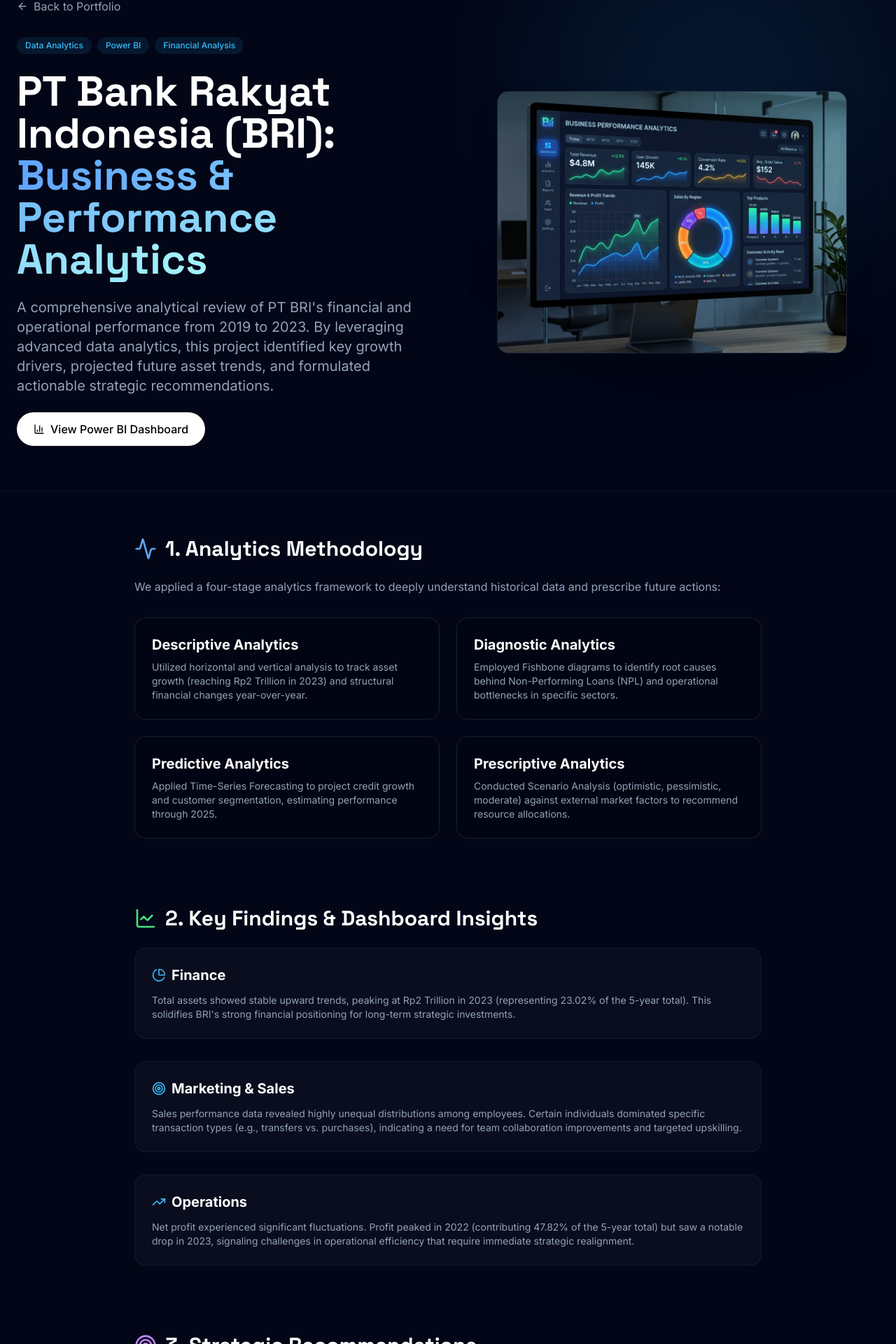
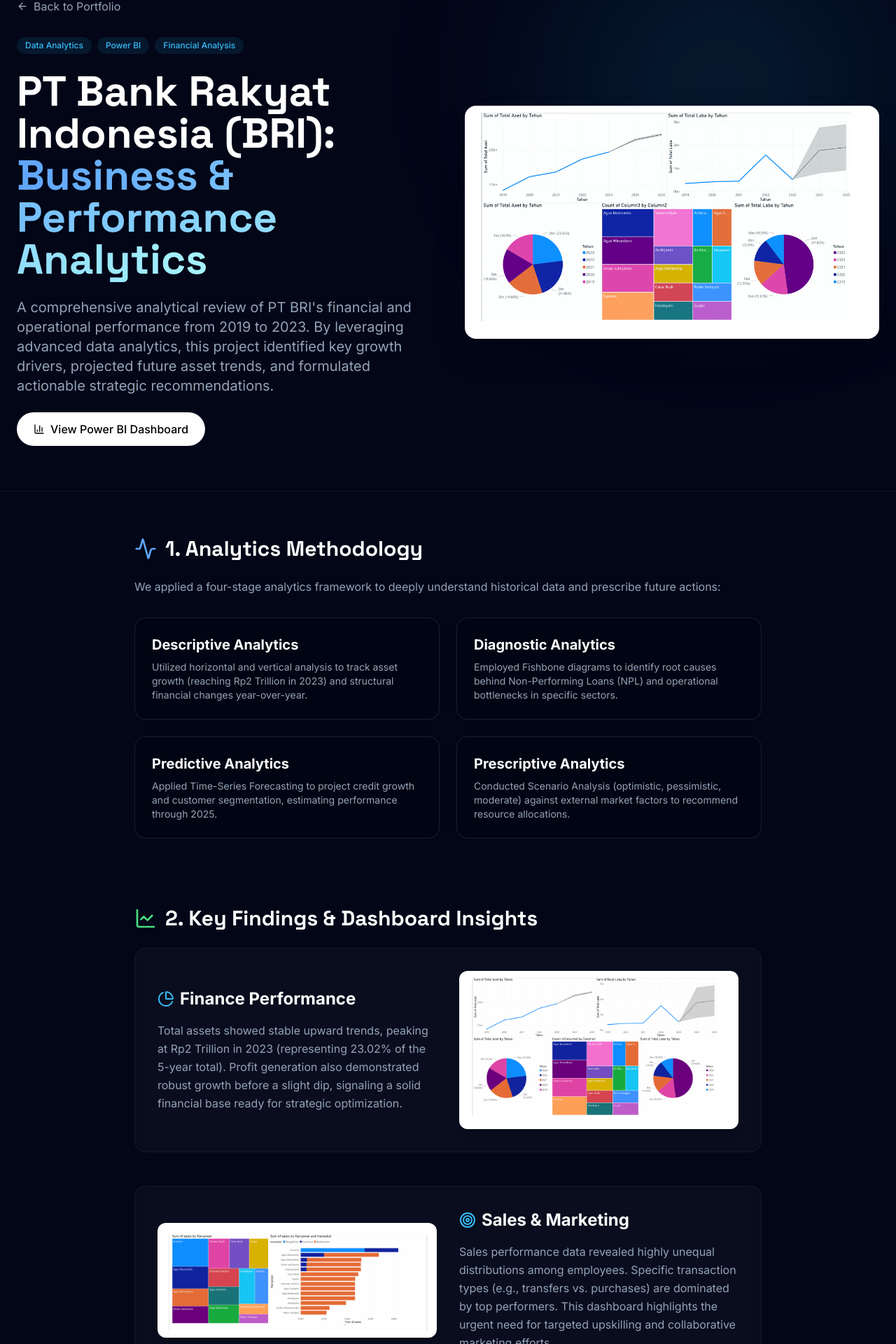
Before and after one commit to rendiody0911/porto, a Next.js app: page /projects/business-performance-analytics in a window 1280 px wide. Shown: the part 131-2051 px from the top of the page at 70% size. Built offline with nearby package versions, Linux system fonts and the light colour scheme.

Commit message:
Update Business Analytics project page to include actual Power BI dashboard images

```diff
--- a/app/projects/business-performance-analytics/page.tsx
+++ b/app/projects/business-performance-analytics/page.tsx
@@ -53,13 +53,13 @@
             transition={{ duration: 0.7, type: "spring", bounce: 0.3, delay: 0.2 }}
             className="order-1 lg:order-2 w-full flex justify-center"
           >
-            <div className="relative w-full max-w-[500px] aspect-[4/3] rounded-2xl overflow-hidden shadow-2xl border border-white/10 group">
-              <div className="absolute inset-0 bg-gradient-to-tr from-blue-500/20 to-cyan-400/20 mix-blend-overlay group-hover:opacity-0 transition-opacity duration-500 z-10" />
+            <div className="relative w-full max-w-[600px] aspect-[16/9] rounded-2xl overflow-hidden shadow-2xl border border-white/10 group bg-white p-2">
+              <div className="absolute inset-0 bg-gradient-to-tr from-blue-500/10 to-cyan-400/10 mix-blend-overlay group-hover:opacity-0 transition-opacity duration-500 z-10" />
               {/* eslint-disable-next-line @next/next/no-img-element */}
               <img
-                src="/projects/analytics_mockup.png"
-                alt="Business Performance Analytics Mockup"
-                className="w-full h-full object-cover group-hover:scale-105 transition-transform duration-700 ease-out"
+                src="/projects/analytics_finance.png"
+                alt="Finance Dashboard Mockup"
+                className="w-full h-full object-contain group-hover:scale-105 transition-transform duration-700 ease-out"
               />
             </div>
           </motion.div>
@@ -104,23 +104,39 @@
               <LineChart className="text-green-400 w-8 h-8" /> 2. Key Findings & Dashboard Insights
             </h3>
 
-            <div className="space-y-8">
-              <div className="glass p-6 rounded-2xl">
-                <h4 className="text-xl font-bold text-white mb-3 flex items-center gap-2"><PieChart className="w-5 h-5 text-accent"/> Finance</h4>
-                <p className="text-secondary text-sm">
-                  Total assets showed stable upward trends, peaking at Rp2 Trillion in 2023 (representing 23.02% of the 5-year total). This solidifies BRI's strong financial positioning for long-term strategic investments.
-                </p>
+            <div className="space-y-12">
+              <div className="glass p-8 rounded-2xl">
+                <div className="grid lg:grid-cols-2 gap-8 items-center">
+                  <div>
+                    <h4 className="text-2xl font-bold text-white mb-4 flex items-center gap-2"><PieChart className="w-6 h-6 text-accent"/> Finance Performance</h4>
+                    <p className="text-secondary text-base leading-relaxed">
+                      Total assets showed stable upward trends, peaking at Rp2 Trillion in 2023 (representing 23.02% of the 5-year total). Profit generation also demonstrated robust growth before a slight dip, signaling a solid financial base ready for strategic optimization.
+                    </p>
+                  </div>
+                  <div className="bg-white rounded-xl overflow-hidden shadow-lg border border-white/20 p-2">
+                    {/* eslint-disable-next-line @next/next/no-img-element */}
+                    <img src="/projects/analytics_finance.png" alt="Finance Dashboard" className="w-full h-auto rounded-lg" />
+                  </div>
+                </div>
               </div>
 
-              <div className="glass p-6 rounded-2xl">
-                <h4 className="text-xl font-bold text-white mb-3 flex items-center gap-2"><Target className="w-5 h-5 text-accent"/> Marketing & Sales</h4>
-                <p className="text-secondary text-sm">
-                  Sales performance data revealed highly unequal distributions among employees. Certain individuals dominated specific transaction types (e.g., transfers vs. purchases), indicating a need for team collaboration improvements and targeted upskilling.
-                </p>
+              <div className="glass p-8 rounded-2xl">
+                <div className="grid lg:grid-cols-2 gap-8 items-center">
+                  <div className="order-2 lg:order-1 bg-white rounded-xl overflow-hidden shadow-lg border border-white/20 p-2">
+                    {/* eslint-disable-next-line @next/next/no-img-element */}
+                    <img src="/projects/analytics_sales.png" alt="Sales Dashboard" className="w-full h-auto rounded-lg" />
+                  </div>
+                  <div className="order-1 lg:order-2">
+                    <h4 className="text-2xl font-bold text-white mb-4 flex items-center gap-2"><Target className="w-6 h-6 text-accent"/> Sales & Marketing</h4>
+                    <p className="text-secondary text-base leading-relaxed">
+                      Sales performance data revealed highly unequal distributions among employees. Specific transaction types (e.g., transfers vs. purchases) are dominated by top performers. This dashboard highlights the urgent need for targeted upskilling and collaborative marketing efforts.
+                    </p>
+                  </div>
+                </div>
               </div>
 
-              <div className="glass p-6 rounded-2xl">
-                <h4 className="text-xl font-bold text-white mb-3 flex items-center gap-2"><TrendingUp className="w-5 h-5 text-accent"/> Operations</h4>
+              <div className="glass p-8 rounded-2xl">
+                <h4 className="text-xl font-bold text-white mb-3 flex items-center gap-2"><TrendingUp className="w-5 h-5 text-accent"/> Operations Highlight</h4>
                 <p className="text-secondary text-sm">
                   Net profit experienced significant fluctuations. Profit peaked in 2022 (contributing 47.82% of the 5-year total) but saw a notable drop in 2023, signaling challenges in operational efficiency that require immediate strategic realignment.
                 </p>
```
Also changed, not shown: public/projects/analytics_finance.png (added), public/projects/analytics_sales.png (added).
